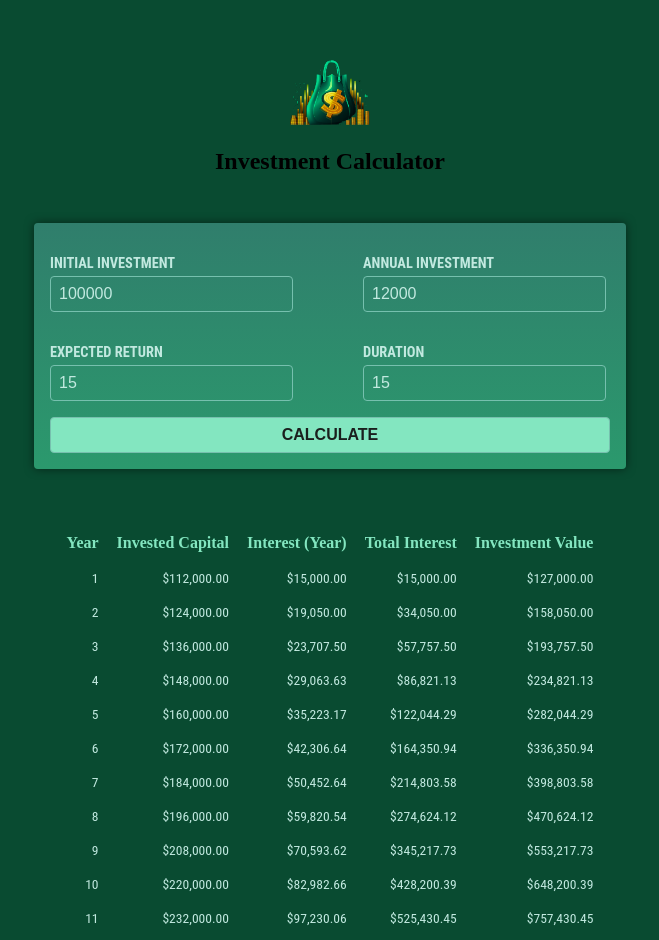
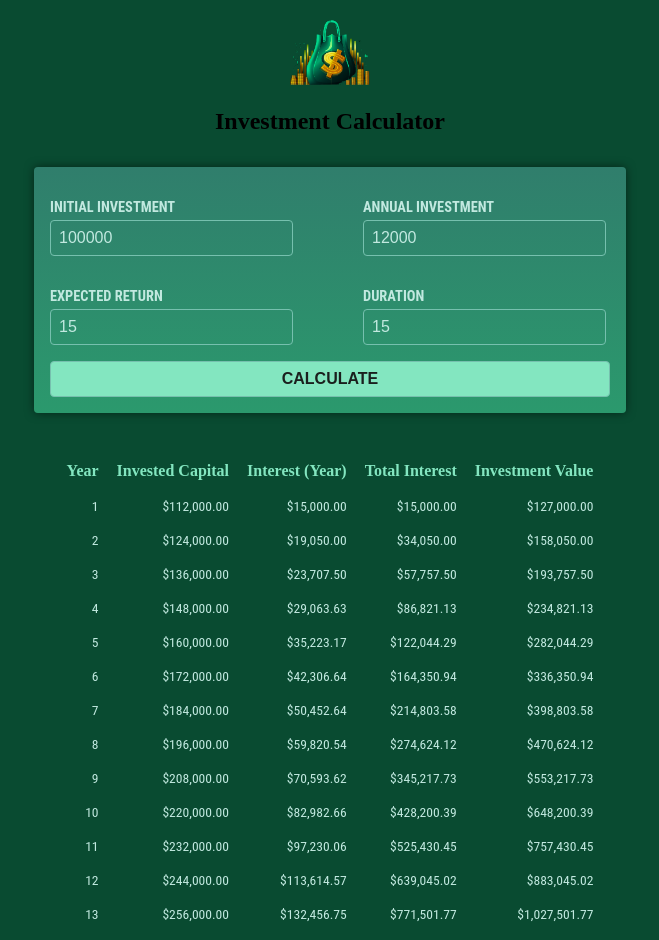
Before and after one commit to sumitmittal-github/angular-investment-calculator-app, an Angular app: page / in a window 1280 px wide. Shown: the top 940 px of the page, without its empty margins (310-969 px from the left). Built offline with nearby package versions, Linux system fonts and the light colour scheme.

Commit message:
css modified

```diff
--- a/src/app/header/header.component.scss
+++ b/src/app/header/header.component.scss
@@ -1,6 +1,6 @@
 header {
     text-align: center;
-    margin: 3rem auto;
+    //margin: 3rem auto;
   }
 
   header img {
--- a/src/app/investment-results/investment-results.component.scss
+++ b/src/app/investment-results/investment-results.component.scss
@@ -1,7 +1,7 @@
 table {
   max-width: 50rem;
-  margin: 2rem auto;
-  padding: 1rem;
+  margin: 0rem auto;
+  //padding: 1rem;
   table-layout: fixed;
   border-spacing: 1rem;
   text-align: right;
```
